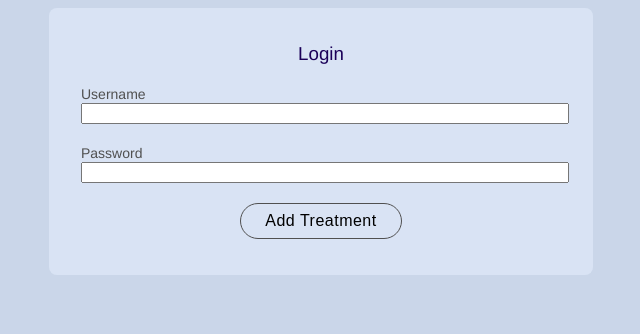
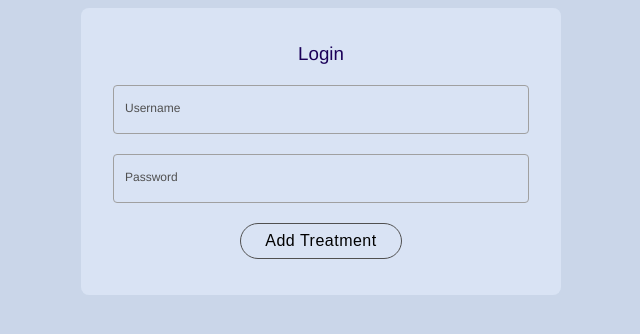
Before and after one commit to dan-knight/OncHx, a React (Create React App) app: page / in a window 1280 px wide. Shown: the top 334 px of the page, without its empty margins (319-959 px from the left). Built offline with nearby package versions, Linux system fonts and the light colour scheme.

Commit message:
Style input components with floating labels

```diff
--- a/src/components/TreatmentInput.jsx
+++ b/src/components/TreatmentInput.jsx
@@ -55,46 +55,47 @@ export default function TreatmentInput({ onSubmit }) {
         {({ values, errors }) => (
           <Form>
             <div>
-              <label>
+              <Field name='cancerType' id='cancerType' />
+              <label htmlFor='cancerType' className={values.cancerType ? 'filled' : null}>
                 Cancer Type
-                {<span className="error">{errors.cancerType}</span>}
+                <span className="error">{errors.cancerType}</span>
               </label>
-              <Field name='cancerType' />
             </div>
             <div>
-              <label>Month</label>
-              <Field name='month' as='select'>
+              <Field name='month' as='select' id='month'>
                 {Object.keys(months).map(m => <option value={m} label={months[m].name} key={m} />)}
               </Field>
+              <label htmlFor='month'>Month</label>
             </div>
             <div>
-              <label>Day</label>
-              <Field name='day' as='select'>
+              <Field name='day' as='select' id='day'>
                 {[...Array((months[values.month].days + 1) + (values.month === '1' && values.year % 4 === 0)).keys()].slice(1).map(d => (
                   <option value={d} label={d} key={d} />
                 ))}
               </Field>
+              <label htmlFor='day'>Day</label>
             </div>
             <div>
-              <label>Year</label>
-              <Field name='year' as='select'>
+              <Field name='year' as='select' id='year'>
                 {[...Array(today.getFullYear() + 1 - 1960).keys()].slice(1).map(y =>{
                   const year = y + 1960;
                   return <option value={year} label={year} key={year} />
                 })}
               </Field>
+              <label htmlFor='year'>Year</label>
             </div>
             <div>
-              <label>
+              <Field name='treatmentType' id='treatmentType' />
+              <label htmlFor='treatmentType'>
                 Treatment Type
                 {<span className="error">{errors.treatmentType}</span>}</label>
-              <Field name='treatmentType' />
             </div>
             <div>
-              <label>
+              <Field name='details' id='details' />
+              <label htmlFor='details' className={values.details ? 'filled' : null}>
                 Details
                 {<span className="error">{errors.details}</span>}</label>
-              <Field name='details' />
+
             </div>
             <div className='button'>
               <button type='submit'>Add Treatment</button>
--- a/src/style/main.css
+++ b/src/style/main.css
@@ -8,6 +8,10 @@ body {
   text-align: center;
   font-family: "Manrope", "Helvetica", "sans-serif";
   color: #1b0058;
+}
+
+* {
+  box-sizing: border-box;
 }
 
 .app {
@@ -32,6 +36,7 @@ form {
   text-align: left;
 }
 form div {
+  position: relative;
   display: block;
   margin: 1.25rem 0;
 }
@@ -40,16 +45,41 @@ form div.button {
 }
 form div input, form div select {
   width: 100%;
+  padding: 1.5rem 0.625rem 0.5rem;
+  background: none;
+  border: calc(0.0625rem * 1.75) solid #A0A0A0;
+  border-radius: 0.25rem;
+  transition: border 300ms;
+}
+form div input:focus, form div select:focus {
+  outline: none;
+  border-color: #2d88ff;
+}
+form div select {
+  -webkit-appearance: none;
+  -moz-appearance: none;
 }
 form div label {
   color: #505050;
-  font-size: 0.875rem;
+  font-size: 0.75rem;
   font-weight: 500;
+  position: absolute;
+  top: 0;
+  left: 0;
+  padding: 1rem 0.75rem 0;
+  transition: all 250ms;
+  cursor: text;
+}
+form div :focus + label, form div label.filled, form div select + label {
+  font-size: 0.625rem;
+  transform: translate3d(0, -25%, 0);
+  opacity: 1;
+  cursor: default;
 }
 form div .error {
   margin: 0 0.5rem;
   color: darkred;
-  font-size: 0.75rem;
+  font-size: 0.625rem;
 }
 
 .event-log h4, .event-log h5, .event-log p {
--- a/src/style/scss/main.scss
+++ b/src/style/scss/main.scss
@@ -9,6 +9,10 @@ body {
 
   font-family: 'Manrope', 'Helvetica', 'sans-serif';
   color: #1b0058;
+}
+
+* {
+  box-sizing: border-box;
 }
 
 .app {
@@ -38,6 +42,7 @@ form {
   text-align: left;
 
   div {
+    position: relative;
     display: block;
     margin: 1.25rem 0;
 
@@ -47,19 +52,48 @@ form {
 
     input, select {
       width: 100%;
+      padding: 1.5rem 0.625rem 0.5rem;
+      background: none;
+      border: calc(0.0625rem * 1.75) solid #A0A0A0;
+      border-radius: 0.25rem;
+      transition: border 300ms;
+
+      &:focus {
+        outline: none;
+        border-color: #2d88ff;
+      }
+    }
+
+    select {
+      -webkit-appearance: none;
+      -moz-appearance : none;
     }
 
     label {
       color: #505050;
-      font-size: 0.875rem;
+      font-size: 0.75rem;
       font-weight: 500;
+      position: absolute;
+      top: 0;
+      left: 0;
+      padding: 1rem 0.75rem 0;
+      transition: all 250ms;
+      cursor: text;
+    }
+
+
+    :focus + label, label.filled, select + label {
+      font-size: 0.625rem;
+      transform: translate3d(0, -25%, 0);
+      opacity: 1;
+      cursor: default;
     }
 
     .error {
       margin: 0 0.5rem;
 
       color: darkred;
-      font-size: 0.75rem;
+      font-size: 0.625rem;
     }
   }
 }
```
Also changed, not shown: 1 other file (tests, documents, lock files or other folders).
